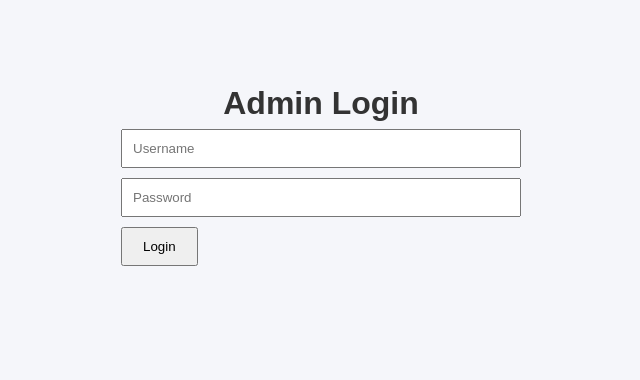
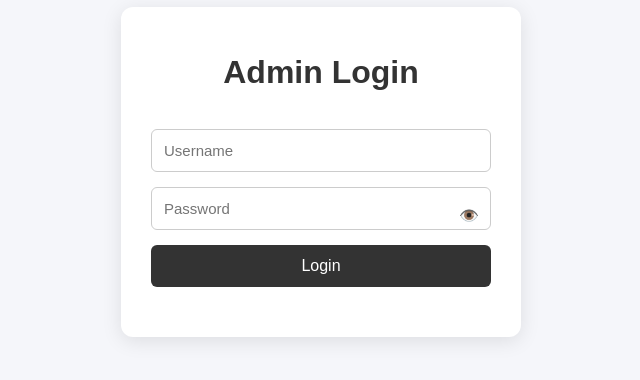
Before and after one commit to connelldylan/manageajjwebsite, a plain HTML site: page index.html in a window 1280 px wide. Shown: the part 228-608 px from the top of the page, without its empty margins (319-959 px from the left). Drawn offline with Linux system fonts and the light colour scheme.

Commit message:
added things

```diff
--- a/index.html
+++ b/index.html
@@ -1,25 +1,101 @@
 <!DOCTYPE html>
 <html lang="en">
 <head>
-  <meta charset="UTF-8">
-  <meta name="viewport" content="width=device-width, initial-scale=1.0">
+  <meta charset="UTF-8" />
+  <meta name="viewport" content="width=device-width, initial-scale=1.0"/>
   <title>Admin Login</title>
-  <link rel="stylesheet" href="style.css">
+  <link rel="stylesheet" href="style.css" />
+  <style>
+    body {
+      margin: 0;
+      padding: 0;
+      background-color: #f5f6fa;
+      display: flex;
+      justify-content: center;
+      align-items: center;
+      height: 100vh;
+      font-family: Arial, sans-serif;
+    }
+
+    .login-box {
+      background-color: #ffffff;
+      padding: 40px 30px;
+      border-radius: 12px;
+      box-shadow: 0 4px 20px rgba(0, 0, 0, 0.1);
+      width: 100%;
+      max-width: 400px;
+    }
+
+    .login-box h1 {
+      text-align: center;
+      margin-bottom: 30px;
+      color: #333;
+    }
+
+    .login-box input {
+      width: 100%;
+      padding: 12px;
+      margin-bottom: 15px;
+      border: 1px solid #ccc;
+      border-radius: 6px;
+      font-size: 15px;
+    }
+
+    .password-wrapper {
+      position: relative;
+    }
+
+    .toggle-password {
+      position: absolute;
+      top: 50%;
+      right: 12px;
+      transform: translateY(-50%);
+      cursor: pointer;
+      font-size: 16px;
+      color: #555;
+    }
+
+    .login-box button {
+      width: 100%;
+      padding: 12px;
+      background-color: #333;
+      color: white;
+      border: none;
+      border-radius: 6px;
+      font-size: 16px;
+      cursor: pointer;
+      transition: background-color 0.3s ease;
+    }
+
+    .login-box button:hover {
+      background-color: #111;
+    }
+
+    #errorMsg {
+      color: red;
+      text-align: center;
+      margin-top: 10px;
+    }
+  </style>
 </head>
 <body>
-  <div class="container" style="justify-content:center; align-items:center; flex-direction:column;">
+  <div class="login-box">
     <h1>Admin Login</h1>
-    <form id="loginForm" style="max-width: 400px; width: 100%;">
-      <input type="text" id="username" placeholder="Username" required style="margin-bottom: 10px; padding: 10px; width: 100%;">
-      <input type="password" id="password" placeholder="Password" required style="margin-bottom: 10px; padding: 10px; width: 100%;">
-      <button type="submit" style="padding: 10px 20px;">Login</button>
-      <p id="errorMsg" style="color: red;"></p>
+    <form id="loginForm">
+      <input type="text" id="username" placeholder="Username" required />
+      <div class="password-wrapper">
+        <input type="password" id="password" placeholder="Password" required />
+        <span class="toggle-password" onclick="togglePassword()">👁️</span>
+      </div>
+      <button type="submit">Login</button>
+      <p id="errorMsg"></p>
     </form>
   </div>
 
   <!-- Firebase SDK -->
   <script src="https://www.gstatic.com/firebasejs/9.6.1/firebase-app-compat.js"></script>
   <script src="https://www.gstatic.com/firebasejs/9.6.1/firebase-firestore-compat.js"></script>
+
   <script>
     const firebaseConfig = {
       apiKey: "AIzaSyCbZ7xXq3ymeWRgXDjOsu-xMvEKwv33ig8",
@@ -52,6 +128,11 @@
         console.error(err);
       }
     });
+
+    function togglePassword() {
+      const passwordInput = document.getElementById("password");
+      passwordInput.type = passwordInput.type === "password" ? "text" : "password";
+    }
   </script>
 </body>
 </html>
--- a/style.css
+++ b/style.css
@@ -221,3 +221,11 @@ tr:hover {
 .toggle-icon {
     transition: transform 0.3s ease;
 }
+.table-container {
+    overflow-x: auto;
+  }
+
+  #customers-table {
+    min-width: 1000px;
+    white-space: nowrap;
+  }
```
Also changed, not shown: customers.html (+26 -7 lines), import.js (+26 -5 lines).
